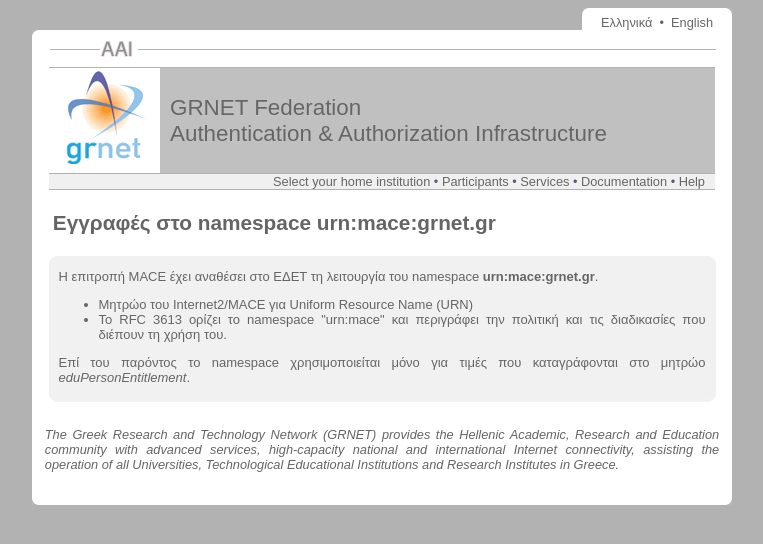
After one commit to hpcugent/django-wayf, a Django app: template templates/el/registry/urn.html in a window 1280 px wide. The commit adds this page. Shown: the top 544 px of the page, without its empty margins (258-1021 px from the left). Run offline with Django 3.2, Linux system fonts and the light colour scheme; the template is opened without the code that fills it, so the values that code supplies are empty.

Commit message:
backlog: introduce the urn:mace:grnet.gr registry in documentation

```diff
--- a/templates/el/documentation.html
+++ b/templates/el/documentation.html
@@ -47,6 +47,11 @@
 </a>
 </li>
 
+<li><a href="/registry/urn/">
+Μητρώο του namespace <strong>urn:mace:grnet.gr</strong>
+</a>
+</li>
+
 </ul>
 
 <h2>Επικοινωνία</h2>
--- /dev/null
+++ b/templates/el/registry/urn.html
@@ -0,0 +1,15 @@
+{% extends "base.html" %}
+{% load i18n %}
+{% block title %}Εγγραφές στο namespace urn:mace:grnet.gr{% endblock %}
+{% block header %}Εγγραφές στο namespace urn:mace:grnet.gr{% endblock %}
+{% block content %}
+
+Η επιτροπή <a href="http://middleware.internet2.edu/MACE/">MACE</a> έχει αναθέσει στο ΕΔΕΤ τη λειτουργία του namespace <strong>urn:mace:grnet.gr</strong>.
+<ul>
+  <li><a href="http://middleware.internet2.edu/urn-mace/">Μητρώο</a> του Internet2/MACE για Uniform Resource Name (URN)</li>
+  <li>Το <a href="http://tools.ietf.org/html/rfc3613">RFC 3613</a> ορίζει το namespace "urn:mace" και περιγράφει την πολιτική και τις διαδικασίες που διέπουν τη χρήση του.</li>
+</ul>
+
+Επί του παρόντος το namespace χρησιμοποιείται μόνο για τιμές που καταγράφονται στο μητρώο <a href="/registry/eduPersonEntitlement/"><em>eduPersonEntitlement</em></a>.
+
+{% endblock %}
```
Also changed, not shown: templates/en-us/documentation.html (+6 -1 lines), templates/en-us/registry/urn.html (added, +15 -0 lines).
